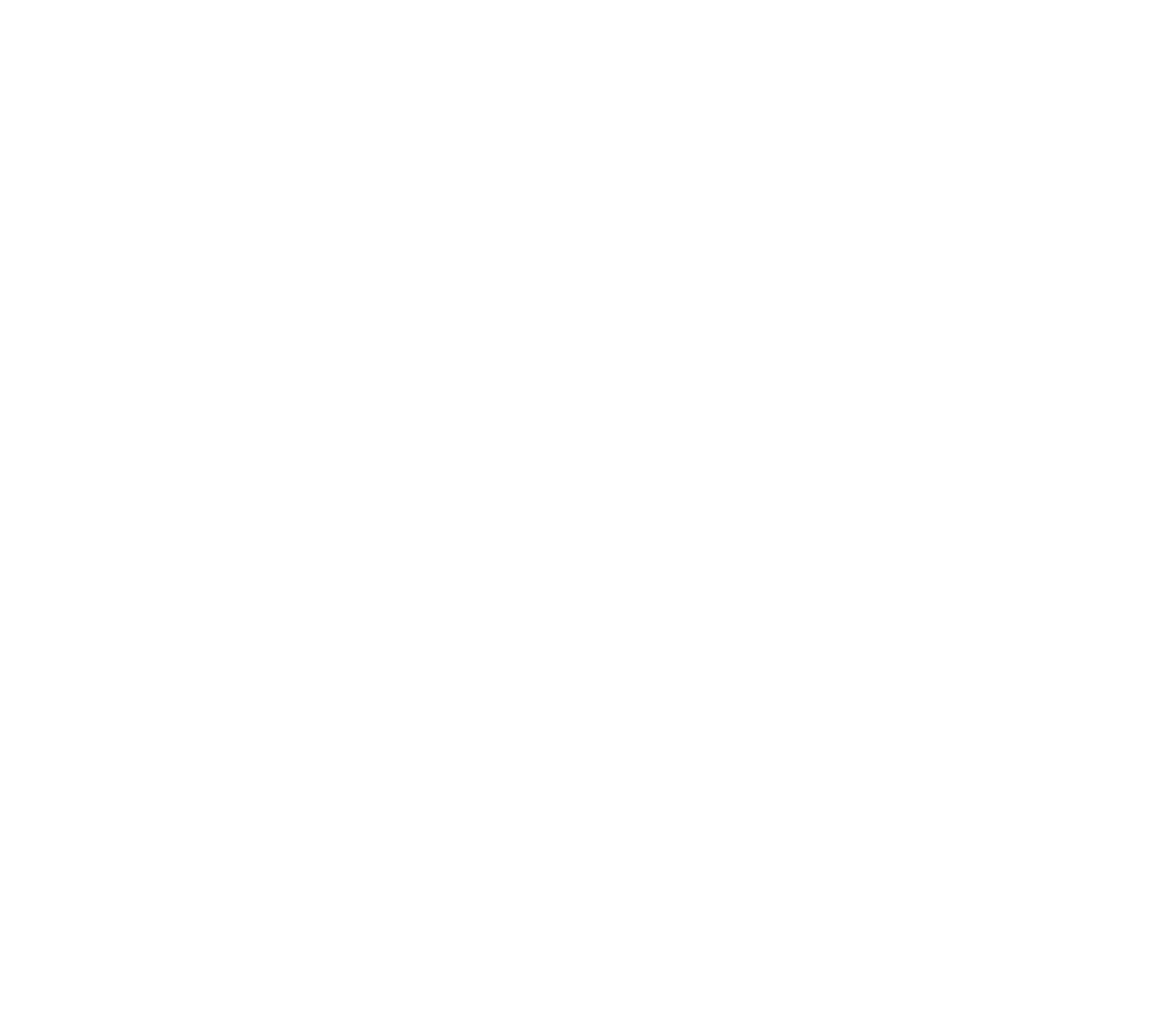
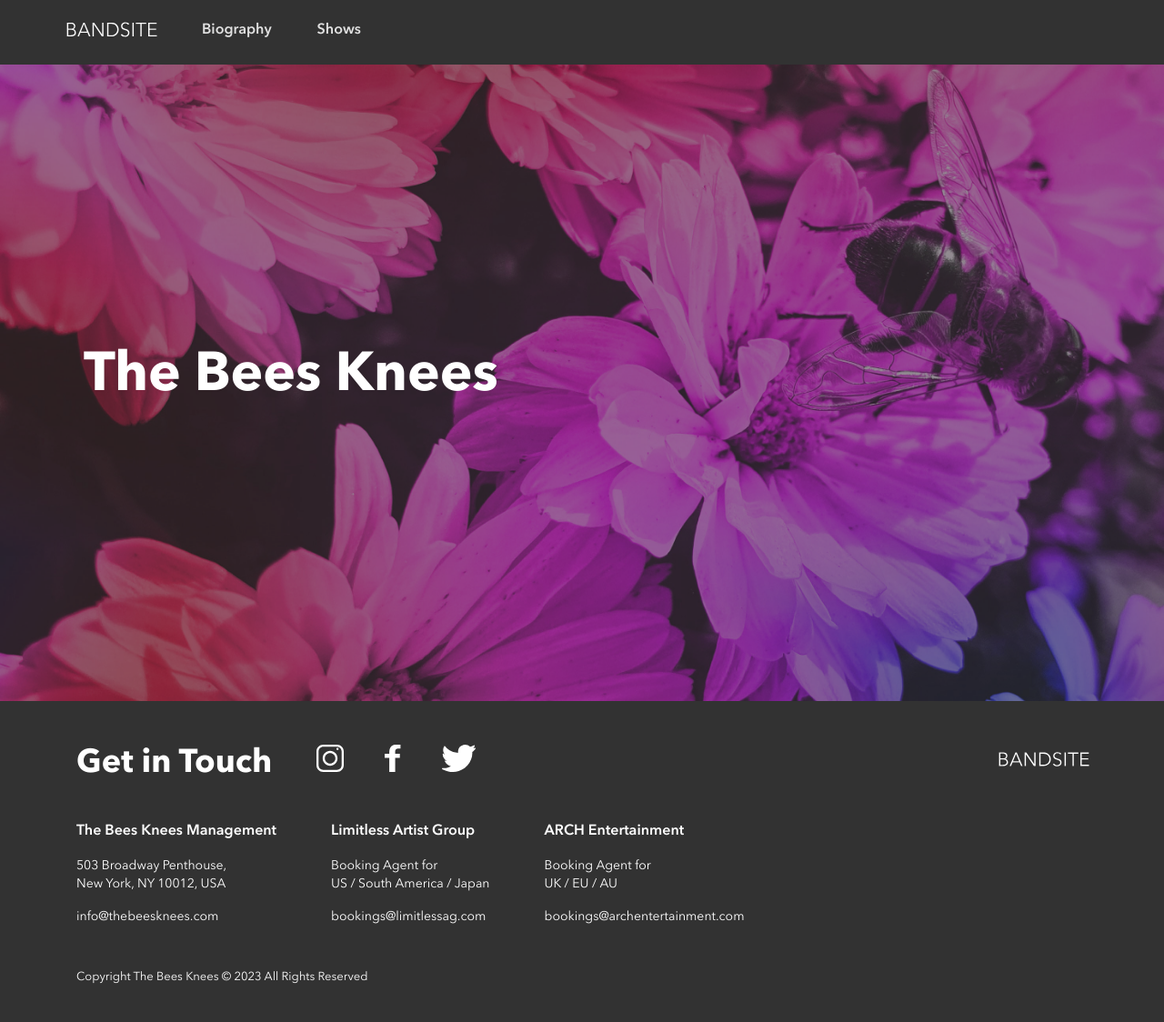
Before and after one commit to Dharati-Patel/Band-Site, a plain HTML site: page pages/shows.html in a window 1280 px wide. Shown: the whole page at 91% size. Before the commit the page ends 800 px from the top, so only its background shows below. Drawn offline with Linux system fonts and the light colour scheme.

Commit message:
shows file edited

```diff
--- a/pages/shows.html
+++ b/pages/shows.html
@@ -3,9 +3,80 @@
 <head>
     <meta charset="UTF-8">
     <meta name="viewport" content="width=device-width, initial-scale=1.0">
-    <title>Document</title>
+    <title>Shows</title>
+    <link rel="stylesheet" href="../styles/shows.css">
 </head>
 <body>
+    <!-- Navigation Bar -->
+    <header class="header">
+        <nav class="header__navigation">
+            <div class="header__navigation--container">
+                <a href="../index.html"><img class="header__navigation--container-logo" src="../assets/logos/Logo-bandsite.svg" alt="logo"></a>
+            </div>
 
+            <div class="header__navigation--menu">
+                <ul class="header__navigation--menu-item">
+                    <li class="header__navigation--menu-item-list active" ><a href="../index.html">Biography</a></li>
+                    <li class="header__navigation--menu-item-list"><a href="./shows.html">Shows</a></li>
+                </ul>
+            </div>
+        </nav>
+    </header>
+
+   <!-- hero image -->
+    <section class="hero">
+        <div class="hero__image">
+            <h1 class="hero__text">The Bees Knees</h1>
+        </div>
+    </section>
+
+    <!-- footer section  -->
+    <footer class="footer">
+        <section class="footer__container">
+            <div class="footer__header">
+                <h2 class="footer__header--title">Get in Touch</h2>
+                <div class="footer__header--icon">
+                    <a href="https://www.instagram.com/">
+                        <img class="footer__header--icon-img" src="../assets/icons/Icon-instagram.svg" alt="Instagram">
+                    </a>
+                    <a href="https://www.facebook.com/">
+                        <img class="footer__header--icon-img" src="../assets/icons/Icon-facebook.svg" alt="facebook">
+                    </a>
+                    <a href="https://x.com/">
+                        <img class="footer__header--icon-img" src="../assets/icons/Icon-twitter.svg" alt="Twitter">
+                    </a>
+                </div>
+                <img class="footer__logo-one" src="../assets/logos/Logo-bandsite.svg" alt="logo">
+            </div>
+
+            <div class="footer__description">
+                <div class="footer__description--container-one">
+                    <h3 class="footer__description--name">The Bees Knees Management</h3>
+                    <h4 class="footer__description--addOne">503 Broadway Penthouse,</h4>
+                    <h4 class="footer__description--addtwo">New York, NY 10012, USA</h4>
+                    <h4 class="footer__description--email"><a class="footer__description--email-link" href="mailto:info@thebeesknees.com">info@thebeesknees.com</a></h4>
+                </div>
+
+                <div class="footer__description--container-two">
+                    <h3 class="footer__description--name">Limitless Artist Group</h3>
+                    <h4 class="footer__description--addOne">Booking Agent for</h4>
+                    <h4 class="footer__description--addtwo">US / South America / Japan</h4>
+                    <h4 class="footer__description--email"><a class="footer__description--email-link" href="mailto:bookings@limitlessag.com">bookings@limitlessag.com</a></h4>
+                </div>
+
+                <div class="footer__description--container-three">
+                    <h3 class="footer__description--name">ARCH Entertainment</h3>
+                    <h4 class="footer__description--addOne">Booking Agent for</h4>
+                    <h4 class="footer__description--addtwo">UK / EU / AU</h4>
+                    <h4 class="footer__description--email"><a class="footer__description--email-link" href="mailto:bookings@archentertainment.com">bookings@archentertainment.com</a></h4>
+                </div>
+            </div>
+
+            <img class="footer__logo-two" src="../assets/logos/Logo-bandsite.svg" alt="logo">
+
+            <h4 class="footer__copyright">Copyright The Bees Knees © 2023 All Rights Reserved</h4>
+
+        </section>
+    </footer>
 </body>
 </html>
--- a/styles/shows.scss
+++ b/styles/shows.scss
@@ -0,0 +1,20 @@
+@use './partials/mixins' as *;
+@use './partials/colors' as *;
+@use './partials/fonts' as *;
+@use './partials/footer' as *;
+@use './partials/hero' as *;
+@use './partials/about' as *;
+@use './partials/navigation' as *;
+@use './partials/photogallery' as *;
+
+html, body {
+    margin: 0;
+    padding: 0;
+    box-sizing: border-box;
+}
+
+*,
+*::before,
+*::after {
+    box-sizing: inherit;
+}
```
Also changed, not shown: index.html (+1 -1 lines), styles/bio.scss (+0 -9 lines), styles/shows.css (added), 2 other files.
